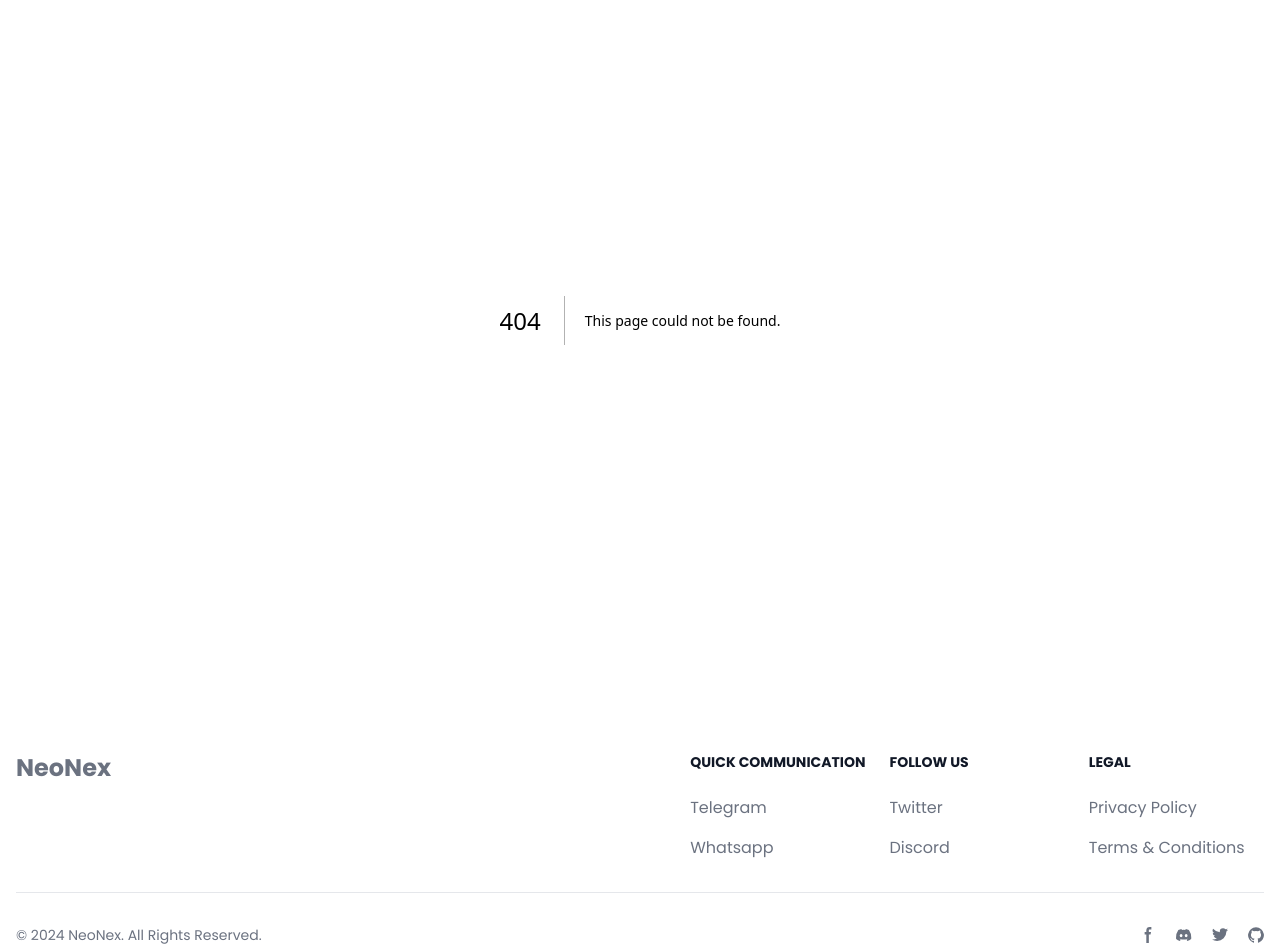
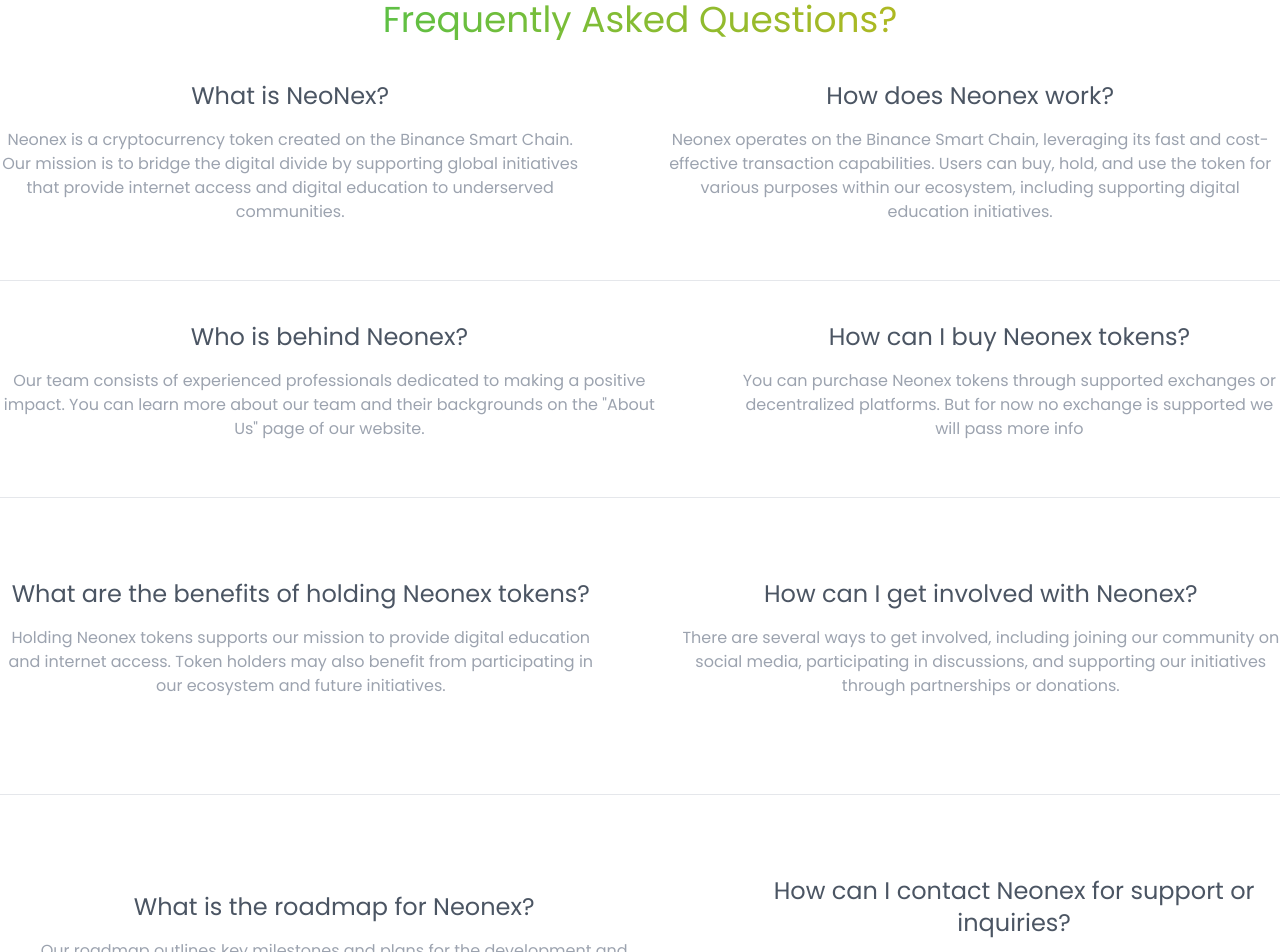
Before and after one commit to Demilade362/NeoNex-App, a Next.js app: page /faq in a window 1280 px wide. Before the commit this address had no page. Shown: the part 160-1112 px from the top of the page. Built offline with nearby package versions, Linux system fonts and the light colour scheme.

Commit message:
Added FAQ

```diff
--- a/app/components/Navbar.jsx
+++ b/app/components/Navbar.jsx
@@ -10,6 +10,7 @@
                         <Link href={"/"} className="hover:text-green-400">Home</Link>
                         <Link href={"about"} className="hover:text-green-400">About</Link>
                         <Link href={"contact"} className="hover:text-green-400">Contact</Link>
+                        <Link href={"faq"} className="hover:text-green-400">FAQ</Link>
                         <Link href={"/"} className="hover:text-green-400">WhitePaper</Link>
                     </div>
                     <div className="flex gap-3 items-center">
--- /dev/null
+++ b/app/faq/page.jsx
@@ -0,0 +1,72 @@
+
+export default function page() {
+    return (
+        <div className="container mx-auto my-20">
+            <h3 className="text-4xl text-pretty bg-clip-text text-transparent bg-gradient-to-r from-green-500 to-yellow-500 text-center">
+                Frequently Asked Questions?
+            </h3>
+            <section className="my-10">
+                <div className="flex lg:flex-row items-center gap-20 justify-between flex-col">
+                    <div className="mb-4 text-center"><span className="text-2xl mb-4">
+                        What is NeoNex?
+                    </span>
+                        <p className="mt-4 text-gray-400">Neonex is a cryptocurrency token created on the Binance Smart Chain. Our mission is to bridge the digital divide by supporting global initiatives that provide internet access and digital education to underserved communities.</p>
+                    </div>
+                    <div className="mb-4 text-center"><span className="text-2xl mb-4">
+                        How does Neonex work?
+                    </span>
+                        <p className="mt-4 text-gray-400">Neonex operates on the Binance Smart Chain, leveraging its fast and cost-effective transaction capabilities. Users can buy, hold, and use the token for various purposes within our ecosystem, including supporting digital education initiatives.</p>
+                    </div>
+                </div>
+            </section>
+            <hr />
+            <section className="my-10">
+                <div className="flex lg:flex-row items-center gap-20 justify-between flex-col">
+
+                    <div className="mb-4 text-center"><span className="text-2xl mb-4">
+                        Who is behind Neonex?
+                    </span>
+                        <p className="mt-4 text-gray-400">Our team consists of experienced professionals dedicated to making a positive impact. You can learn more about our team and their backgrounds on the "About Us" page of our website.</p>
+                    </div>
+                    <div className="mb-4 text-center"><span className="text-2xl mb-4">
+                        How can I buy Neonex tokens?
+                    </span>
+                        <p className="mt-4 text-gray-400">You can purchase Neonex tokens through supported exchanges or decentralized platforms. But for now no exchange is supported we will pass more info</p>
+                    </div>
+                </div>
+            </section>
+            <hr />
+            <section className="my-20">
+                <div className="flex lg:flex-row items-center gap-20 justify-between flex-col">
+                    <div className="mb-4 text-center"><span className="text-2xl mb-4">
+                        What are the benefits of holding Neonex tokens?
+                    </span>
+                        <p className="mt-4 text-gray-400">Holding Neonex tokens supports our mission to provide digital education and internet access. Token holders may also benefit from participating in our ecosystem and future initiatives.</p>
+                    </div>
+
+                    <div className="mb-4 text-center"><span className="text-2xl mb-4">
+                        How can I get involved with Neonex?
+                    </span>
+                        <p className="mt-4 text-gray-400">There are several ways to get involved, including joining our community on social media, participating in discussions, and supporting our initiatives through partnerships or donations.</p>
+                    </div>
+                </div>
+            </section>
+            <hr />
+            <section className="my-20">
+                <div className="flex lg:flex-row items-center gap-20 justify-between flex-col">
+                    <div className="mb-4 text-center"><span className="text-2xl mb-4">
+                        What is the roadmap for Neonex?
+                    </span>
+                        <p className="mt-4 text-gray-400">Our roadmap outlines key milestones and plans for the development and expansion of Neonex. Check our website for detailed information on our upcoming goals and projects.</p>
+                    </div>
+
+                    <div className="mb-4 text-center"><span className="text-2xl mb-4">
+                        How can I contact Neonex for support or inquiries?
+                    </span>
+                        <p className="mt-4 text-gray-400">For any questions or support requests, you can contact us through the form on our website or reach out to us via our social media channels.</p>
+                    </div>
+                </div>
+            </section>
+        </div>
+    )
+}
--- a/app/page.jsx
+++ b/app/page.jsx
@@ -12,7 +12,7 @@
             Let's Make Internet Accessible with Crypto
           </h3>
           <p className=" mt-3 mb-10 text-gray-400">
-           Making Internet Connection accessible to underserved communities
+            Making Internet Connection accessible to underserved communities
           </p>
           <Link href={"/"} className="text-white bg-green-400 p-4 rounded hover:bg-green-500">
             Participate in Presale
@@ -36,7 +36,7 @@
         </h3>
         <div className="lg:mx-40">
           <p className="text-center p-10">
-          Our token aims to bridge the digital divide by supporting global initiatives that provide internet access and digital education to underserved communities. By enhancing connectivity, we empower individuals and foster equal opportunities for growth and learning
+            Our token aims to bridge the digital divide by supporting global initiatives that provide internet access and digital education to underserved communities. By enhancing connectivity, we empower individuals and foster equal opportunities for growth and learning
           </p>
         </div>
       </div>
```
